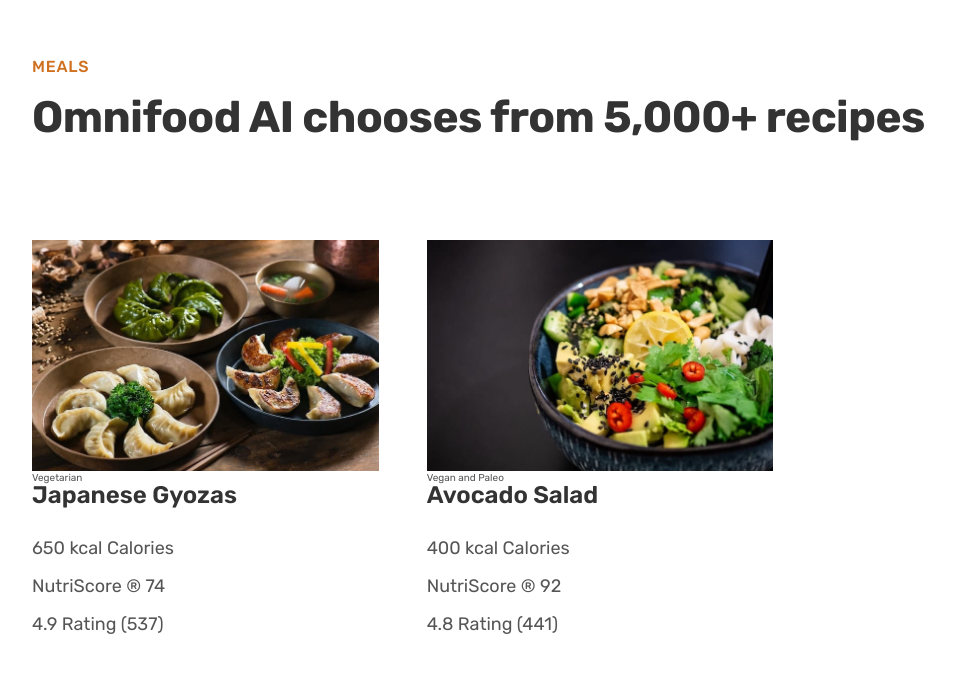
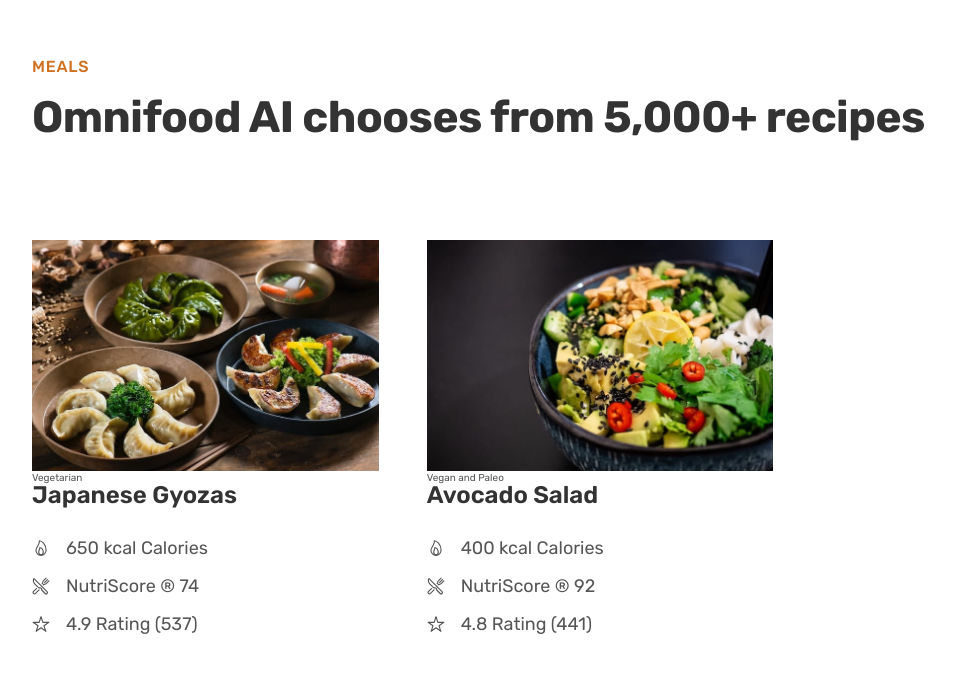
Before and after one commit to rahul-padmakumar/htmlcssproject, a plain HTML site: page index.html in a window 1280 px wide. Shown: the part 2594-3267 px from the top of the page, without its empty margins (40-995 px from the left). Drawn offline with nearby package versions, Linux system fonts and the light colour scheme.

Commit message:
Add ion-icons.

```diff
--- a/index.html
+++ b/index.html
@@ -10,6 +10,8 @@
       href="https://fonts.googleapis.com/css2?family=Rubik:ital,wght@0,300..900;1,300..900&display=swap"
       rel="stylesheet"
     />
+    <script type="module" src="https://unpkg.com/ionicons@7.1.0/dist/ionicons/ionicons.esm.js"></script>
+    <script nomodule src="https://unpkg.com/ionicons@7.1.0/dist/ionicons/ionicons.js"></script>
     <title>SK Foods</title>
   </head>
   <body>
@@ -136,9 +138,12 @@
           <span class="tag">Vegetarian</span>
           <p class="meal-title">Japanese Gyozas</p>
           <ul class="meal-attributes">
-             <li class="meal-attribute">650 kcal Calories</li>
-            <li class="meal-attribute">NutriScore &reg; 74</li>
-            <li class="meal-attribute">4.9 Rating (537)</li>
+            <li class="meal-attribute"><ion-icon name="flame-outline"></ion-icon>
+<span>650 kcal Calories</span></li>
+            <li class="meal-attribute"><ion-icon name="restaurant-outline"></ion-icon>
+<span>NutriScore &reg; 74</span></li>
+            <li class="meal-attribute"><ion-icon name="star-outline"></ion-icon>
+<span>4.9 Rating (537)</span></li>
           </ul>
         </div>
         <div class="meal-card">
@@ -146,9 +151,12 @@
           <span class="tag">Vegan and Paleo</span>
           <p class="meal-title">Avocado Salad</p>
           <ul class="meal-attributes">
-            <li class="meal-attribute">400 kcal Calories</li>
-            <li class="meal-attribute">NutriScore &reg; 92</li>
-            <li class="meal-attribute">4.8 Rating (441)</li>
+            <li class="meal-attribute"><ion-icon name="flame-outline"></ion-icon>
+<span>400 kcal Calories</span></li>
+            <li class="meal-attribute"><ion-icon name="restaurant-outline"></ion-icon>
+<span>NutriScore &reg; 92</span></li>
+            <li class="meal-attribute"><ion-icon name="star-outline"></ion-icon>
+<span>4.8 Rating (441)</span></li>
           </ul>
         </div>
         <div class="diet-card">
```
